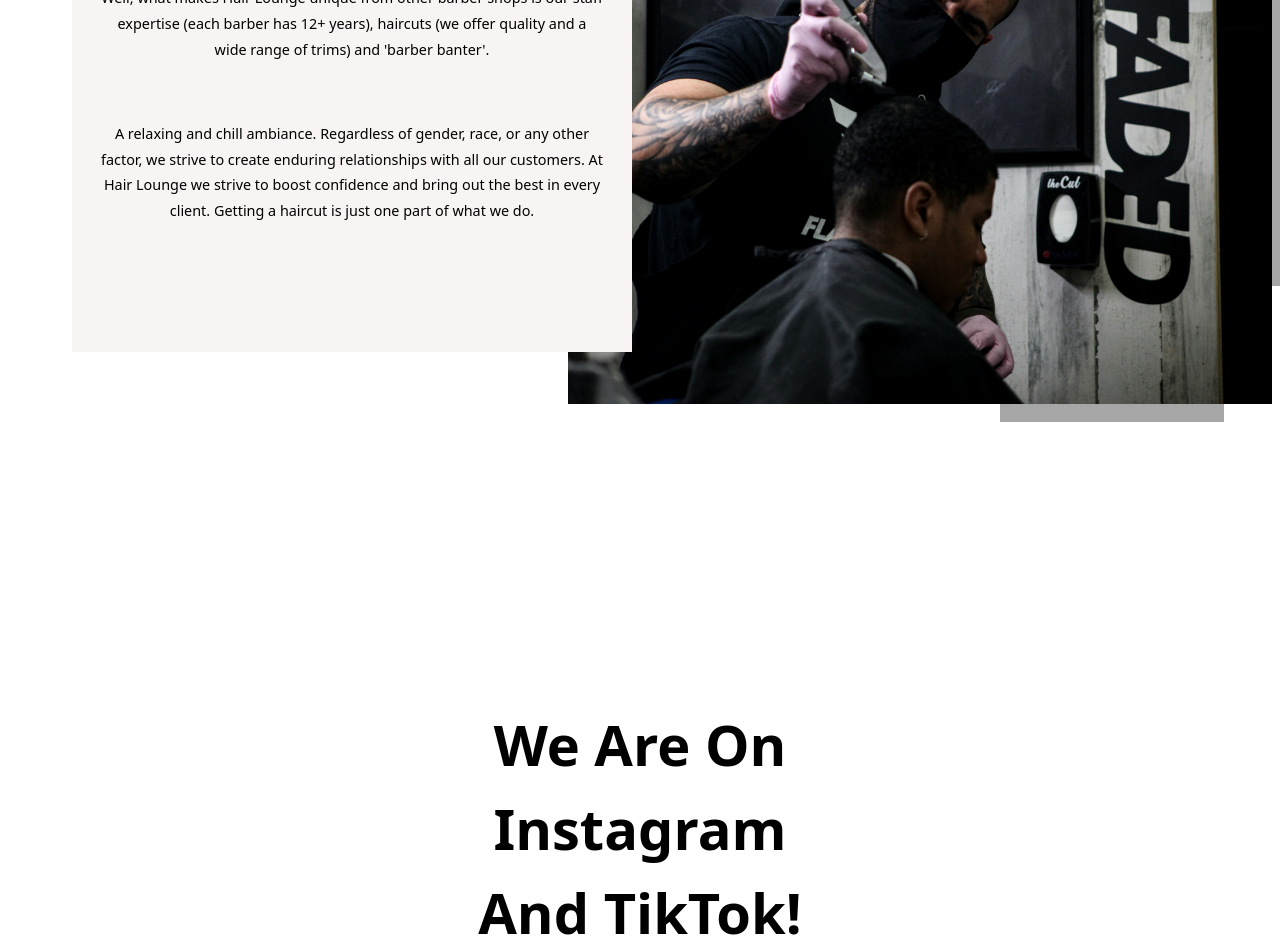
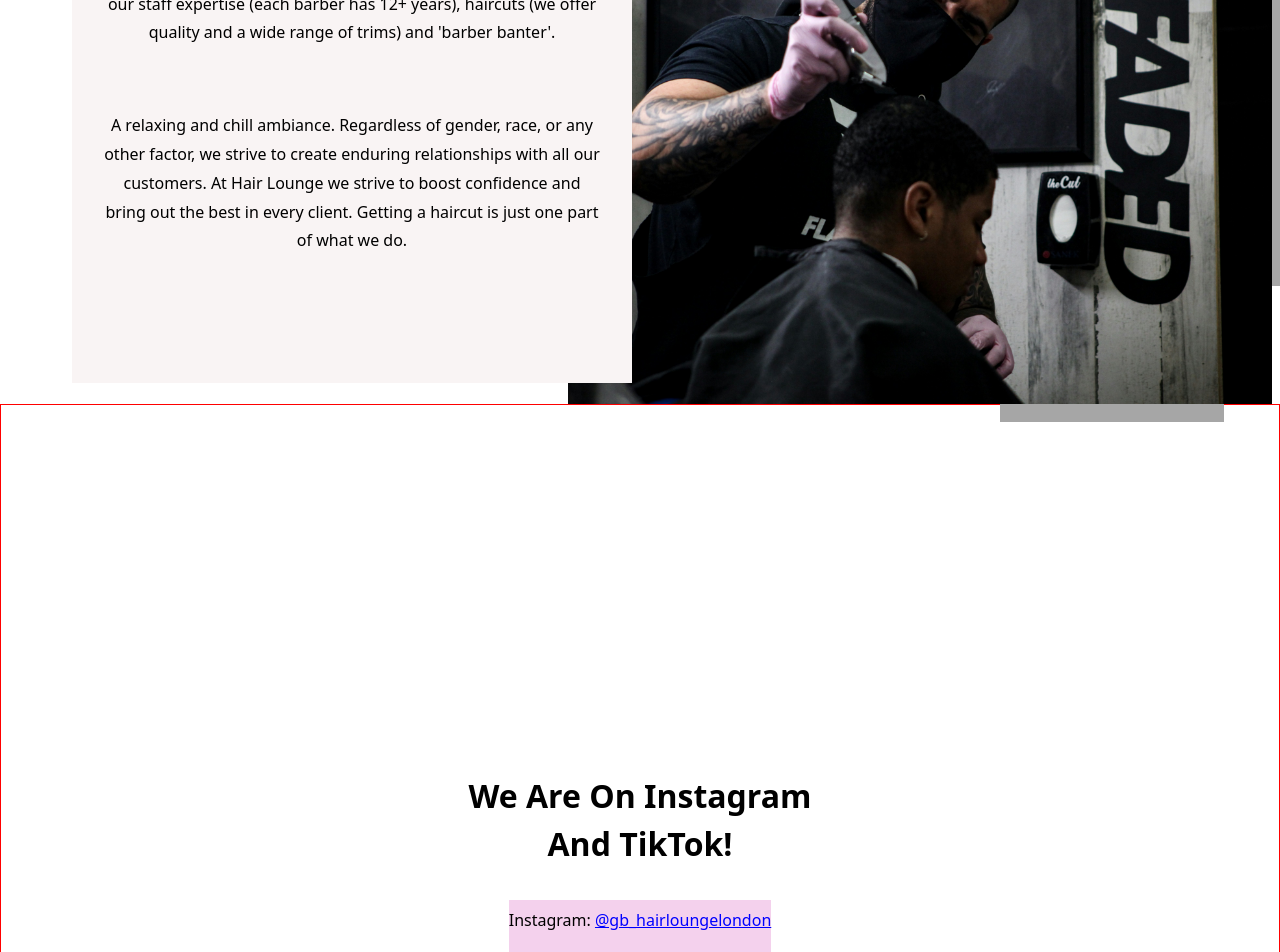
Before and after one commit to arty-11/BarberShop, a Next.js app in the folder barbershop/: page / in a window 1280 px wide. Shown: the part 1280-2232 px from the top of the page. Built offline with nearby package versions, Linux system fonts and the light colour scheme.

Commit message:
Add css media queries to social media section

```diff
--- a/barbershop/src/app/components1/about/about.module.css
+++ b/barbershop/src/app/components1/about/about.module.css
@@ -87,7 +87,7 @@
     }
 
     .para {
-        margin: 2em 2em 1.5em 2em;
+        margin: 2em 2em 1.5em;
         text-align: center;
         font-size: 0.9rem;
     }
@@ -125,7 +125,7 @@
     }
 
     .para {
-        margin: 4em 4em 0 4em;
+        margin: 4em 4em 0;
         font-size: 1.1rem;
     }
 
@@ -150,7 +150,7 @@
     .containerText {
         left: 1.5em;
         width: 35em;
-        padding-bottom: 5em;
+        padding-bottom: 1em;
         z-index: 1;
     }
 
@@ -158,12 +158,12 @@
         left: -1.5em;
         margin-top: 0;
         width: 40em;
-        padding-bottom: 32em;
+        padding-bottom: 34em;
     }
 
     .para {
-        margin: 4em 2em 0 2em;
-        font-size: 0.9rem;
+        margin: 4em 2em 0;
+        font-size: 1rem;
         line-height: 1.8;
     }
 
--- a/barbershop/src/app/components1/social-media/social-media.module.css
+++ b/barbershop/src/app/components1/social-media/social-media.module.css
@@ -1,5 +1,5 @@
 .section {
-    margin-top: 0rem;
+    margin-top: 0;
 }
 
 .header {
@@ -12,7 +12,6 @@
     justify-content: space-around;
     align-items: center;
     height: 55em;
-    /* border: 3px solid pink; */
 }
 
 .textFlexContainer {
@@ -21,12 +20,10 @@
     flex-direction: column;
     row-gap: 2em;
     width: 30%;
-    /* border: 1px solid red; */
 }
 
 .textFlexContainer div:first-child {
     text-align: center;
-    /* border: 2px solid blue; */
 }
 
 .textFlexContainer div:last-child {
@@ -35,7 +32,6 @@
     line-height: 2.5;
     width: 80%;
     font-size: 1.4rem;
-    /* border: 1px solid green; */
 }
 
 .galleryGridContainer {
@@ -46,7 +42,6 @@
     row-gap: 2.5em;
     column-gap: 1em;
     width: 50%;
-    /* border: 1px solid red; */
 }
 
 .galleryGridContainer > div {
@@ -78,14 +73,10 @@
     justify-content: center;
     align-items: center;
     height: 30em;
-    /* border: 1px solid red; */
 }
 
 .videoFlexContainer > div {
-    height: 80%;
-    width: 50em;
     background-color: var(--black);
-    /* border: 3px solid blue; */
 }
 
 .link {
@@ -93,16 +84,55 @@
     color: blue;
 }
 
-/* @media (max-width: 1000px) {
-    .galleryGridContainer {
-        grid-template-columns: repeat(1, 1fr);
+/* MEDIA QUERIES */
+@media (width >= 280px) {
+    .videoFlexContainer > div {
+        height: 50%;
+        width: 90%;
     }
 
-    .galleryGridContainer div:first-child {
-        grid-area: 1 / 1;
+    .textFlexContainer div:last-child {
+        width: initial;
+        font-size: 1rem;
     }
 
-    .galleryGridContainer div:nth-child(4) {
-        display: none;
+    .textGalleryFlexContainer {
+        flex-direction: column;
+        justify-content: space-evenly;
+        height: 55em;
+        border: 1px solid red;
     }
-} */
+
+    .header {
+        font-size: 2rem;
+        margin-top: 2em;
+    }
+
+    /* .galleryGridContainer {
+        display: grid;
+        align-items: center;
+        grid-template-columns: repeat(auto-fit, minmax(300px, 1fr));
+        width: 100%;
+        border: 5px solid blue;
+    } */
+
+    /* .galleryGridContainer > div {
+        padding: 0;
+        height: 6em;
+        margin-inline: 2em;
+    } */
+}
+
+@media (width >= 640px) {
+    .videoFlexContainer > div {
+        height: 80%;
+    }
+}
+
+@media (width >= 1024px) {
+    .videoFlexContainer > div {
+        width: 50em;
+    }
+}
+
+/* 280px, 320px, 640px, 768px, 1024px, 1280px, 1536px */
--- a/barbershop/src/app/components1/social-media/text.js
+++ b/barbershop/src/app/components1/social-media/text.js
@@ -5,7 +5,7 @@ export default function Text({ socialMediaInfo, styles }) {
             <h2 id="social-media" className={styles.header}>We Are On Instagram And TikTok!</h2>
         </div>
         <div>
-            {/* <p>Instagram:&nbsp;
+            <p>Instagram:&nbsp;
               <a className={styles.link} href={socialMediaInfo.instagram.link} target="_blank">
                 {socialMediaInfo.instagram.accountName}
               </a>
@@ -14,7 +14,7 @@ export default function Text({ socialMediaInfo, styles }) {
               <a className={styles.link} href={socialMediaInfo.tikTok.link} target="_blank">
                 {socialMediaInfo.tikTok.accountName}
               </a>
-            </p> */}
+            </p>
         </div>
     </div>
   )
```
